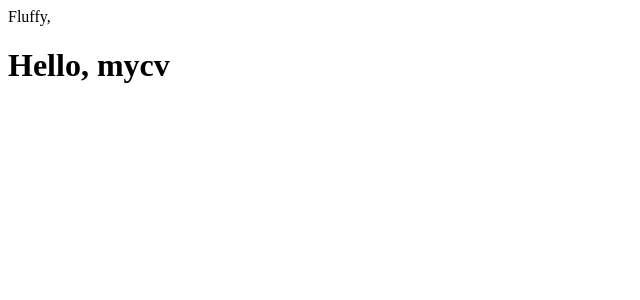
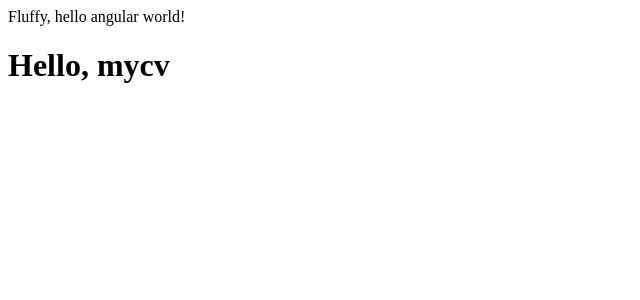
Before and after one commit to Lu1sAndr3sR/Lu1sAndr3sR.github.io, an Angular app: page / in a window 1280 px wide. Shown: the top 300 px of the page, without its empty margins (0-640 px from the left). Built offline with nearby package versions, Linux system fonts and the light colour scheme.

Commit message:
update title

```diff
--- a/src/app/app.component.html
+++ b/src/app/app.component.html
@@ -1,2 +1,2 @@
-Fluffy,
+Fluffy, hello angular world!
 <h1>Hello, mycv</h1>
```
Also changed, not shown: 3 other files (tests, documents, lock files or other folders).
